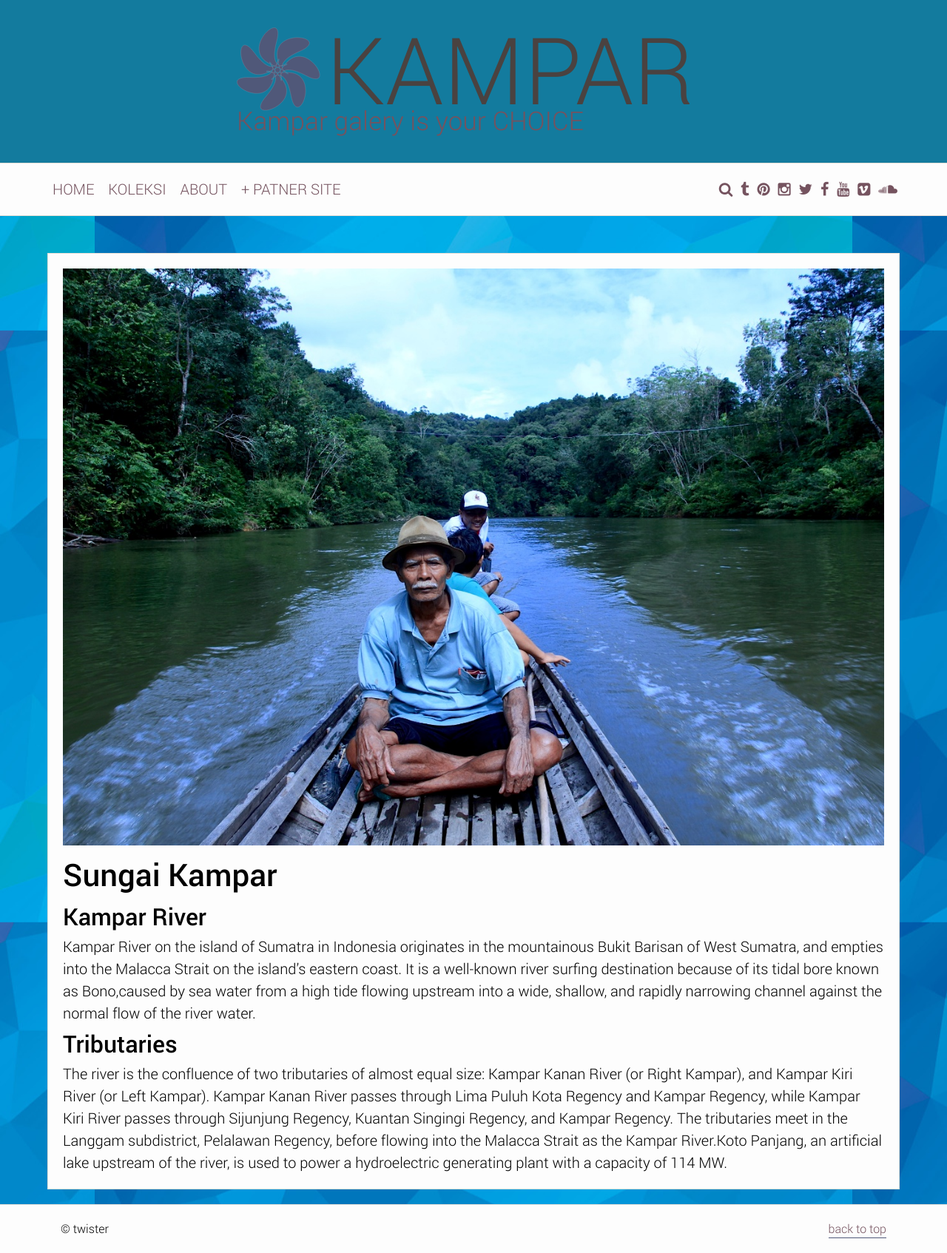
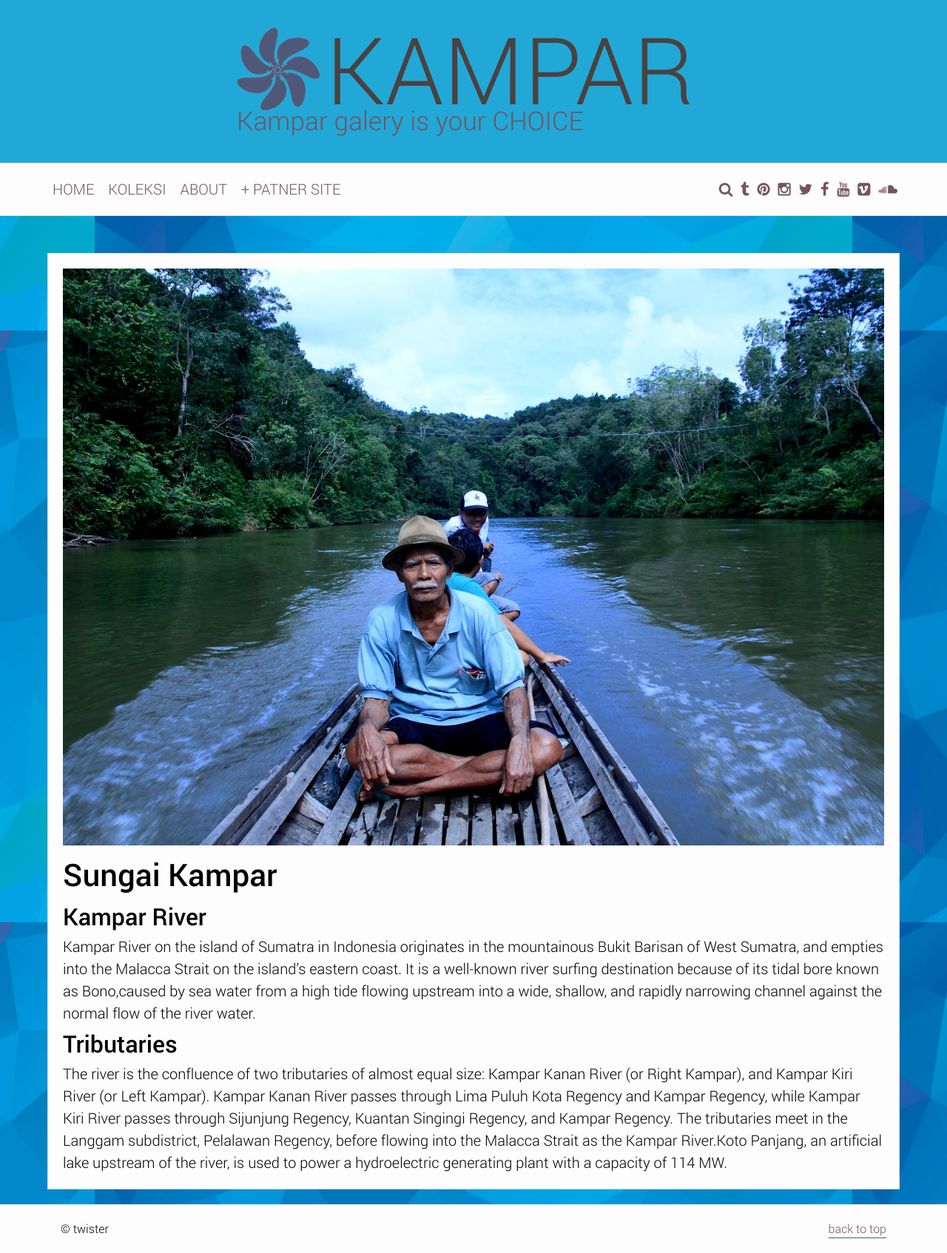
Before and after one commit to Risalbudiman/Risalbudiman.github.io, a Jekyll site: the page built from page-full/index.md, in a window 1280 px wide. Shown: the whole page at 74% size. Built offline with Jekyll 4.4.1, drawn with Linux system fonts in a browser that asks for light colours.

Commit message:
Update main.css

```diff
--- a/css/main.css
+++ b/css/main.css
@@ -2140,7 +2140,7 @@ body.overflow {
 	top:0px;
 	left:0px;
 	width:100%;
-	background:#137B9E;
+	background:#22A8D7;
 	z-index:20;
 }
 @media screen and (min-width: 935px) {
```
